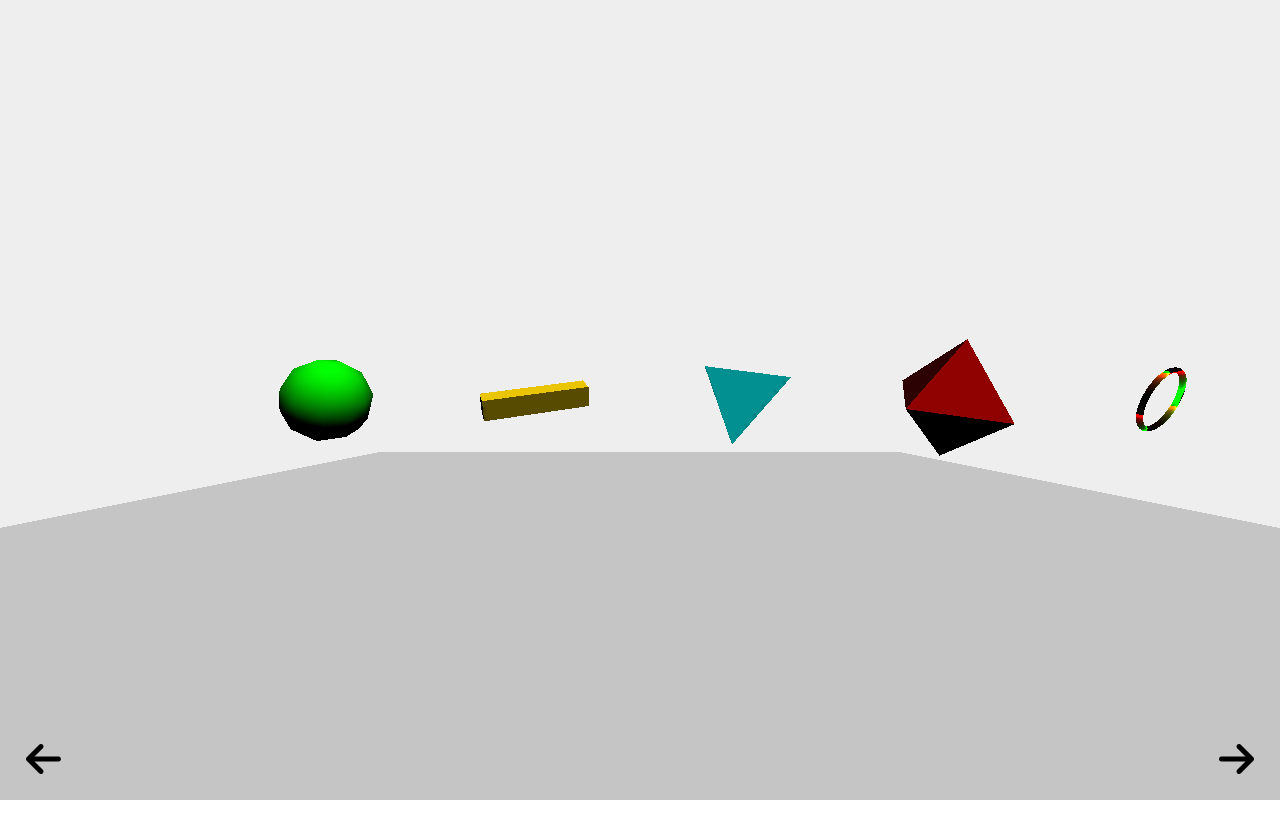
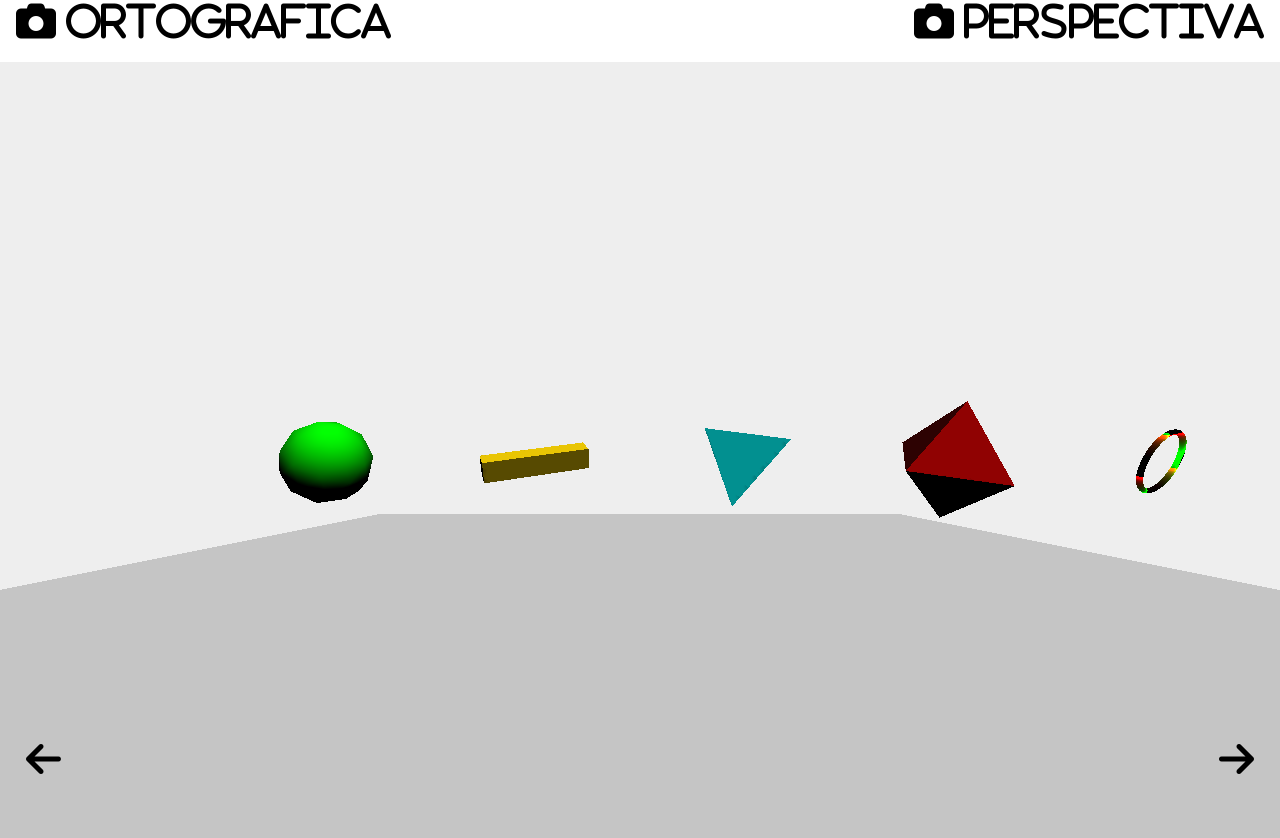
Before and after one commit to PedroHenriqueSchneider/Processamento-grafico, a website built with Vite: page index.html in a window 1280 px wide. Before the commit the page ends 800 px from the top, so only its background shows below. Built offline with nearby package versions, Linux system fonts and the light colour scheme; animation ran at ten frames a second.

Commit message:
adição da camera ortografica e botões para manipulação das cameras

```diff
--- a/index.html
+++ b/index.html
@@ -13,6 +13,12 @@
     <div id="buttons-container">
       <button id="move-left" class="button"><i class="fas fa-arrow-left"></i></button>
       <button id="move-right" class="button"><i class="fas fa-arrow-right"></i></button>
+    </div>
+    <div id="buttons-container-camera">
+      <button id="ortonografic-camera" class="button"><i class="fas fa-camera">
+          Ortografica </i></button>
+      <button id="perspective-camera" class="button"><i class="fas fa-camera">
+          Perspectiva </i></button>
     </div>
 
     <script id="vertexShader" type="x-shader/x-vertex">
--- a/main.js
+++ b/main.js
@@ -5,6 +5,14 @@ scene.background = new THREE.Color(0xeeeeee);
 
 const camera = new THREE.PerspectiveCamera(75, window.innerWidth / window.innerHeight, 0.1, 1000);
 
+const orthographicCamera = new THREE.OrthographicCamera(
+  window.innerWidth / -2,
+  window.innerWidth / 2,
+  window.innerHeight / 2,
+  window.innerHeight / -2,
+  1,
+  1000
+);
 
 const renderer = new THREE.WebGLRenderer();
 renderer.setSize(window.innerWidth, window.innerHeight);
@@ -76,6 +84,19 @@ gems.forEach(gem => {
 
 camera.position.z = 5;
 
+orthographicCamera.position.set(0, 0, 5);
+orthographicCamera.lookAt(0, 0, 0);
+
+
+const aspect = window.innerWidth / window.innerHeight;
+orthographicCamera.left = -2 * aspect;
+orthographicCamera.right = 3 * aspect;
+orthographicCamera.top = 2;
+orthographicCamera.bottom = -2;
+orthographicCamera.near = 1;
+orthographicCamera.far = 1000;
+orthographicCamera.updateProjectionMatrix();
+
 
 document.getElementById('move-left').addEventListener('click', () => {
   const firstGem = gems.shift();
@@ -94,7 +115,17 @@ document.getElementById('move-right').addEventListener('click', () => {
 
 let currentCamera = camera; // camera de perspectiva é a primeira
 
+// Botão para mudar para a câmera ortográfica
+document.getElementById('ortonografic-camera').addEventListener('click', () => {
+  currentCamera = orthographicCamera;
+  document.getElementById('buttons-container-camera').classList.add('button-transition');
+});
 
+// Botão para mudar para a câmera de perspectiva
+document.getElementById('perspective-camera').addEventListener('click', () => {
+  currentCamera = camera;
+  document.getElementById('buttons-container-camera').classList.add('button-transition');
+});
 
 function arrangeGems() {
   gems.forEach((gem, index) => {
--- a/style.css
+++ b/style.css
@@ -3,10 +3,8 @@ body {
   overflow: hidden;
   display: flex;
   flex-direction: column;
-  justify-content: flex-end;
-  /* Alinhe os elementos na parte inferior da página */
-  align-items: center;
-  /* Centralize horizontalmente */
+  justify-content: flex-end; /* Alinhe os elementos na parte inferior da página */
+  align-items: center; /* Centralize horizontalmente */
 }
 
 #scene-container {
@@ -27,6 +25,15 @@ body {
   box-sizing: border-box;
 }
 
+#buttons-container-camera {
+  display: flex;
+  justify-content: space-between;
+  width: 100%;
+  padding: 10px; /* Espaçamento entre os botões (ajuste conforme necessário) */
+  box-sizing: border-box;
+  position: relative; /* Adicione uma posição relativa para controlar o z-index */
+  bottom: 10px; /* Ajuste o valor para centralizar verticalmente */
+}
 
 .button {
   background-color: transparent;
@@ -35,22 +42,15 @@ body {
   cursor: pointer;
   display: flex;
   flex-direction: column;
-  align-items: center;
-  /* Centralize o conteúdo verticalmente */
-  gap: 5px;
-  /* Espaçamento entre o ícone e o texto */
-  transition: transform 0.3s, z-index 0.3s, cursor 0.3s;
-  /* Adicione transições para a transformação, z-index e cursor */
-  position: relative;
-  /* Adicione uma posição relativa para controlar o z-index */
-  z-index: 1;
-  /* Defina o valor z-index padrão para 1 */
+  align-items: center; /* Centralize o conteúdo verticalmente */
+  gap: 5px; /* Espaçamento entre o ícone e o texto */
+  transition: transform 0.3s, z-index 0.3s, cursor 0.3s; /* Adicione transições para a transformação, z-index e cursor */
+  position: relative; /* Adicione uma posição relativa para controlar o z-index */
+  z-index: 1; /* Defina o valor z-index padrão para 1 */
 }
 
 .button:hover {
   transform: scale(1.2);
-  cursor: pointer;
-  /* Altera o cursor para "pointer" */
-  z-index: 2;
-  /* Eleva o botão para frente */
+  cursor: pointer; /* Altera o cursor para "pointer" */
+  z-index: 2; /* Eleva o botão para frente */
 }
```
